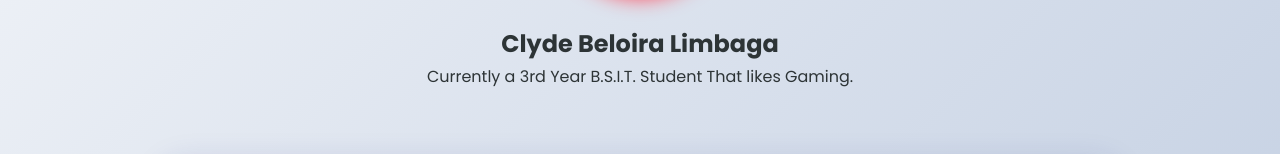
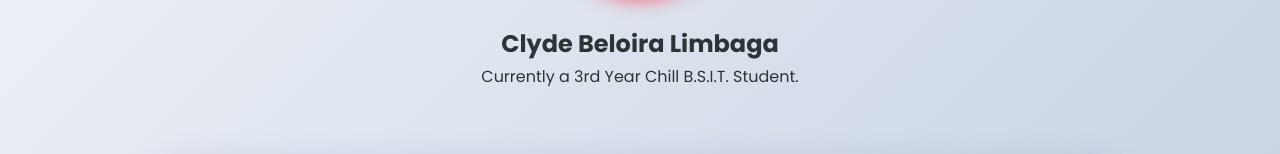
Before and after one commit to ClydeLimbaga420/Clyde-s-Profile, a plain HTML site: page index.html in a window 1280 px wide. Shown: the part 391-545 px from the top of the page. Drawn offline with Linux system fonts and the light colour scheme.

Commit message:
Museeeeec

```diff
--- a/index.html
+++ b/index.html
@@ -203,7 +203,7 @@
         <section class="hero-section">
             <img id="profiledark" src="profile.jpg" alt="Profile">
             <h1>Clyde Beloira Limbaga</h1>
-            <p>Currently a 3rd Year B.S.I.T. Student That likes Gaming.</p>
+            <p>Currently a 3rd Year Chill B.S.I.T. Student.</p>
         </section>
 
         <div class="music-player">
```
